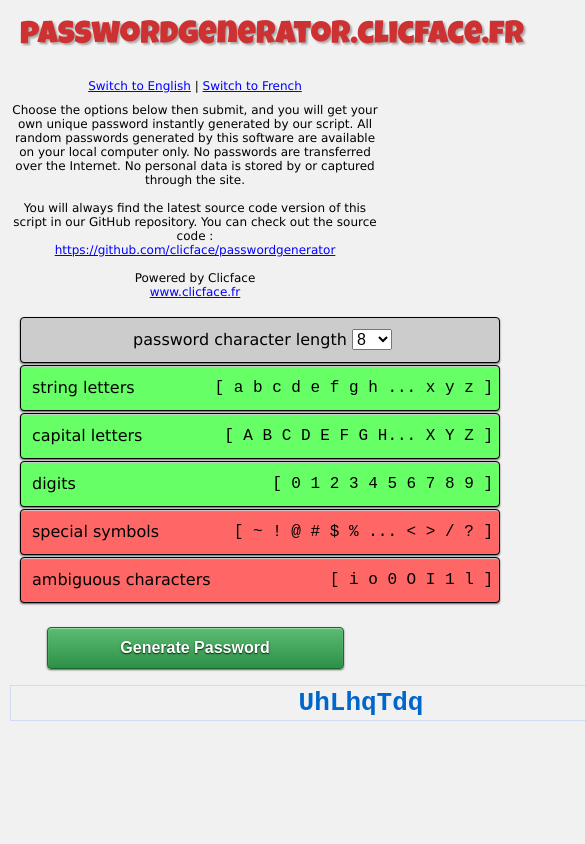
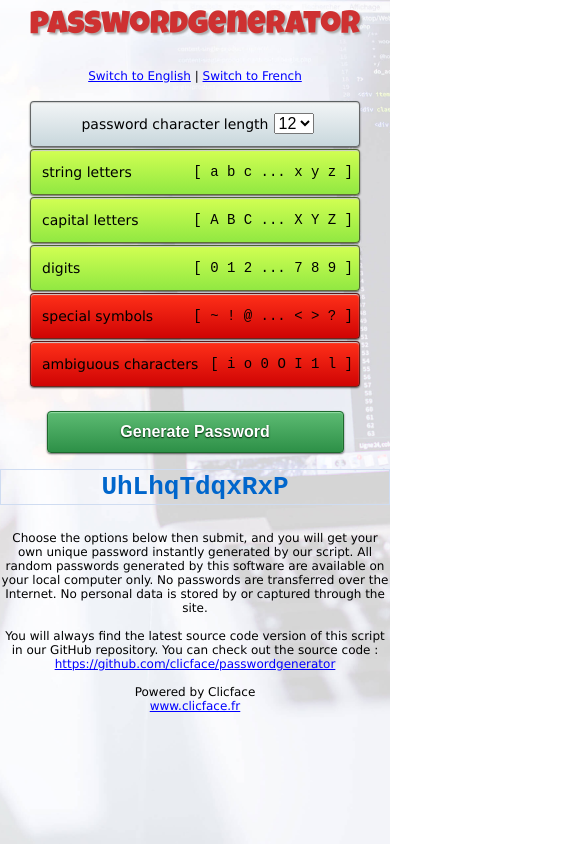
Before and after one commit to Clicface/passwordgenerator, a plain HTML site: page index.html in a window 390 px wide. Both pictures are taken after a click on the link "Generate Password". Shown: the top 844 px of the page, 585 px wide, since content can reach past the window. Drawn offline with nearby package versions, Linux system fonts and the light colour scheme.

Commit message:
Improving mobile display.

```diff
--- /dev/null
+++ b/css/style.css
@@ -0,0 +1,195 @@
+html {
+  margin:0;
+  padding:0;
+  background: url(../img/bg.jpg) no-repeat center fixed;
+  -webkit-background-size: cover;
+  background-size: cover;
+}
+body {
+  font-family: Verdana, Geneva, sans-serif;
+  margin: 0 auto;
+  max-width: 900px;
+}
+a, a:visited {
+  color:#0000FF;
+}
+#langChanger, #description, #desciption a:visited {
+  font-family:Verdana,Geneva,sans-serif;
+  font-size: 12px;
+  margin-bottom: 10px;
+  text-align: center;
+  color: inherit;
+}
+#option_choice {
+  width: 350px;
+  margin-left: auto;
+  margin-right: auto;
+}
+.length_item, .checked_item, .unchecked_item {
+  border-radius: 4px;
+  border: 1px solid rgba(36, 36, 36, 0.66);
+  box-shadow: rgb(204, 204, 204) 0px 1px 1px 0px inset, rgba(0, 0, 0, 0.611765) 0px 1px 2px 0px;
+  display: block;
+}
+.length_item {
+  text-align: center;
+  background: #f2f5f6;
+  background: -moz-linear-gradient(top, #f2f5f6 0%, #e3eaed 37%, #c8d7dc 100%);
+  background: -webkit-linear-gradient(top, #f2f5f6 0%,#e3eaed 37%,#c8d7dc 100%);
+  background: linear-gradient(to bottom, #f2f5f6 0%,#e3eaed 37%,#c8d7dc 100%);
+  filter: progid:DXImageTransform.Microsoft.gradient( startColorstr='#f2f5f6', endColorstr='#c8d7dc',GradientType=0 );
+}
+.checked_item {
+  background: #d2ff52;
+  background: -moz-linear-gradient(top, #d2ff52 0%, #91e842 100%);
+  background: -webkit-linear-gradient(top, #d2ff52 0%,#91e842 100%);
+  background: linear-gradient(to bottom, #d2ff52 0%,#91e842 100%);
+  filter: progid:DXImageTransform.Microsoft.gradient( startColorstr='#d2ff52', endColorstr='#91e842',GradientType=0 );
+}
+.unchecked_item {
+  background: #ff3019;
+  background: -moz-linear-gradient(top, #ff3019 0%, #cf0404 100%);
+  background: -webkit-linear-gradient(top, #ff3019 0%,#cf0404 100%);
+  background: linear-gradient(to bottom, #ff3019 0%,#cf0404 100%);
+  filter: progid:DXImageTransform.Microsoft.gradient( startColorstr='#ff3019', endColorstr='#cf0404',GradientType=0 );
+}
+select {
+  font-size: 16px;
+}
+input[type="checkbox"] {
+  display: none;
+}
+ul {
+  font-family: Verdana, Arial, Helvetica, sans-serif;
+  font-style: normal;
+  line-height: 2em;
+  font-weight: normal;
+  font-variant: normal;
+  text-transform: none;
+  text-indent: 5px;
+  list-style-position: outside;
+  list-style-type: none;
+  padding: 6px;
+  margin: 2px;
+}
+li {
+  padding: 6px;
+  margin: 2px;
+}
+label[for=length_chars_select],
+label[for=alphalower_chars_checkbox],
+label[for=alphaupper_chars_checkbox],
+label[for=num_chars_checkbox],
+label[for=special_chars_checkbox],
+label[for=ambiguous_chars_checkbox] {
+  font-size: 14px;
+}
+.chars_example {
+  font-family:'Courier New', Courier, monospace;
+  float: right;
+}
+.checked_item label, .unchecked_item label {
+  display:block;
+}
+#title a {
+  font-family: "Luckiest Guy", Arial, serif;
+  font-size: 32px;
+  color:#CE3131;
+  text-decoration: none;
+  text-shadow: 2px 2px 2px #aaa;
+  text-align : center;
+  padding: 10px;
+  display: block;
+}
+
+#generate {
+  border-collapse: collapse;
+  color: rgb(255, 255, 255);
+  cursor: auto;
+  display: block;
+  font-family: Arial, Helvetica, sans-serif;
+  font-size: 16px;
+  font-weight: bold;
+  height: 40px;
+  line-height: 40px;
+  margin-bottom: 0px;
+  margin-left: 0px;
+  margin-right: 0px;
+  margin-top: 0px;
+  padding-bottom: 0px;
+  padding-left: 20px;
+  padding-right: 20px;
+  padding-top: 0px;
+  text-align: center;
+  text-decoration: none;
+  text-shadow: rgb(17, 74, 30) 0px 1px 2px, rgb(17, 74, 30) 0px 1px 0px;
+  width: 255px;
+  -webkit-background-clip: border-box;
+  -webkit-background-origin: padding-box;
+  -webkit-background-size: auto;
+  -webkit-border-image: none;
+  -webkit-box-shadow: rgb(148, 221, 166) 0px 1px 1px 0px inset, rgba(0, 0, 0, 0.611765) 0px 1px 2px 0px;
+  background-attachment: scroll;
+  background-clip: border-box;
+  background-color: rgba(0, 0, 0, 0);
+  background-image: -webkit-linear-gradient(top, rgb(93, 187, 115) 0%, rgb(45, 144, 71) 100%);
+  background-origin: padding-box;
+  background-size: auto;
+  border-bottom-color: rgb(29, 105, 45);
+  border-bottom-left-radius: 4px;
+  border-bottom-right-radius: 4px;
+  border-bottom-style: solid;
+  border-bottom-width: 1px;
+  border-collapse: collapse;
+  border-left-color: rgb(29, 105, 45);
+  border-left-style: solid;
+  border-left-width: 1px;
+  border-right-color: rgb(29, 105, 45);
+  border-right-style: solid;
+  border-right-width: 1px;
+  border-top-color: rgb(29, 105, 45);
+  border-top-left-radius: 4px;
+  border-top-right-radius: 4px;
+  border-top-style: solid;
+  border-top-width: 1px;
+  box-shadow: rgb(148, 221, 166) 0px 1px 1px 0px inset, rgba(0, 0, 0, 0.611765) 0px 1px 2px 0px;
+  -moz-box-shadow: inset 0 1px 1px #94dda6, 0 1px 2px rgba(0,0,0,0.61);
+  background: #5dbb73;
+  background: -moz-linear-gradient(top, #5dbb73 0%, #2d9047 100%);
+  background: -webkit-gradient(linear, left top, left bottom, color-stop(0%,#5dbb73), color-stop(100%,#2d9047));
+  background: -o-linear-gradient(top, #5dbb73 0%,#2d9047 100%);
+  background: -ms-linear-gradient(top, #5dbb73 0%,#2d9047 100%);
+  background: linear-gradient(top, #5dbb73 0%,#2d9047 100%);
+  filter: progid:DXImageTransform.Microsoft.gradient( startColorstr='#5dbb73', endColorstr='#2d9047',GradientType=0 );
+  margin-left: auto;
+  margin-right: auto;
+}
+#generate:hover {
+  background: #68ce80; /* Old browsers */
+  background: -moz-linear-gradient(top, #68ce80 0%, #3cae5a 100%); /* FF3.6+ */
+  background: -webkit-gradient(linear, left top, left bottom, color-stop(0%,#68ce80), color-stop(100%,#3cae5a)); /* Chrome,Safari4+ */
+  background: -webkit-linear-gradient(top, #68ce80 0%,#3cae5a 100%); /* Chrome10+,Safari5.1+ */
+  background: -o-linear-gradient(top, #68ce80 0%,#3cae5a 100%); /* Opera 11.10+ */
+  background: -ms-linear-gradient(top, #68ce80 0%,#3cae5a 100%); /* IE10+ */
+  background: linear-gradient(top, #68ce80 0%,#3cae5a 100%); /* W3C */
+  filter: progid:DXImageTransform.Microsoft.gradient( startColorstr='#68ce80', endColorstr='#3cae5a',GradientType=0 ); /* IE6-9 */
+}
+
+.password {
+  margin-top: 3px;
+  color: #0066cc;
+  font-family: Georgia, "Times New Roman", Times, serif;
+  font-family: "Times New Roman", Times, serif;
+  font-size: 28px;
+  font-family: "Courier New", Courier, monospace;
+  font-size: 26px;
+  font-weight: bold;
+  padding: 2px 0;
+  letter-spacing: 1px;
+  text-align: center;
+  border: 1px solid #cfdcf1;
+  letter-spacing: 0;
+  /* width: 700px; */
+  margin-left: auto;
+  margin-right: auto;
+}
--- a/index.html
+++ b/index.html
@@ -4,21 +4,17 @@
 	<head>
 		<title>Random Password Generator - Clicface</title>
 		<meta http-equiv="content-type" content="text/html; charset=UTF-8" />
+		<meta name="viewport" content="width=device-width, initial-scale=1.0" />
 		<link rel="stylesheet" type="text/css" href="//fonts.googleapis.com/css?family=Luckiest+Guy" />
-		<link rel="stylesheet" type="text/css" href="style.css" />
+		<link rel="stylesheet" type="text/css" href="css/style.css" />
 		<script type="text/javascript" src="//ajax.googleapis.com/ajax/libs/jquery/1/jquery.min.js"></script>
-		<script type="text/javascript" src="jquery-lang.js"></script>
+		<script type="text/javascript" src="lib/jquery-lang.js"></script>
 		<script type="text/javascript" src="langpack/fr.js"></script>
 	</head>
 	<body>
-		<div id="title"><a href="https://passwordgenerator.clicface.fr">passwordgenerator.clicface.fr</a></div>
+		<div id="title"><a href="https://passwordgenerator.clicface.fr">passwordgenerator</a></div>
 		<p></p>
 		<div id="langChanger"><a href="javascript:window.lang.change('en');">Switch to English</a> | <a href="javascript:window.lang.change('fr');">Switch to French</a></div>
-		<div id="description">
-			<span lang="en">Choose the options below then submit, and you will get your own unique password instantly generated by our script. All random passwords generated by this software are available on your local computer only. No passwords are transferred over the Internet. No personal data is stored by or captured through the site.</span><br />
-			<br /><span lang="en">You will always find the latest source code version of this script in our GitHub repository. You can check out the source code :</span><br /><span><a href="https://github.com/clicface/passwordgenerator">https://github.com/clicface/passwordgenerator</a></span><br />
-			<br /><span lang="en">Powered by Clicface</span><br /><span><a href="http://www.clicface.fr">www.clicface.fr</a></span>
-		</div>
 		<div id="option_choice">
 			<form action="">
 				<ul class="checkboxlist">
@@ -29,11 +25,11 @@
 							<option value="5" >5</option>
 							<option value="6" >6</option>
 							<option value="7" >7</option>
-							<option value="8" selected="selected">8</option>
+							<option value="8" >8</option>
 							<option value="9" >9</option>
 							<option value="10" >10</option>
 							<option value="11" >11</option>
-							<option value="12" >12</option>
+							<option value="12" selected="selected">12</option>
 							<option value="13" >13</option>
 							<option value="14" >14</option>
 							<option value="15" >15</option>
@@ -56,15 +52,20 @@
 							<option value="32" >32</option>
 						</select>
 					</li>
-					<li class="checked_item"><input type="checkbox" name="alphalower_chars_checkbox" id="alphalower_chars_checkbox" checked="checked" /><label for="alphalower_chars_checkbox"><span lang="en">string letters</span> <span class="chars_example">[ a b c d e f g h ... x y z ]</span></label></li>
-					<li class="checked_item"><input type="checkbox" name="alphaupper_chars_checkbox" id="alphaupper_chars_checkbox" checked="checked" /><label for="alphaupper_chars_checkbox"><span lang="en">capital letters</span> <span class="chars_example">[ A B C D E F G H... X Y Z ]</span></label></li>
-					<li class="checked_item"><input type="checkbox" name="num_chars_checkbox" id="num_chars_checkbox" checked="checked" /><label for="num_chars_checkbox"><span lang="en">digits</span> <span class="chars_example">[ 0 1 2 3 4 5 6 7 8 9 ]</span></label></li>
-					<li class="unchecked_item"><input type="checkbox" name="special_chars_checkbox" id="special_chars_checkbox" /><label for="special_chars_checkbox"><span lang="en">special symbols</span> <span class="chars_example">[  ~ ! @ # $ % ... &lt; &gt; / ? ]</span></label></li>
+					<li class="checked_item"><input type="checkbox" name="alphalower_chars_checkbox" id="alphalower_chars_checkbox" checked="checked" /><label for="alphalower_chars_checkbox"><span lang="en">string letters</span> <span class="chars_example">[ a b c ... x y z ]</span></label></li>
+					<li class="checked_item"><input type="checkbox" name="alphaupper_chars_checkbox" id="alphaupper_chars_checkbox" checked="checked" /><label for="alphaupper_chars_checkbox"><span lang="en">capital letters</span> <span class="chars_example">[ A B C ... X Y Z ]</span></label></li>
+					<li class="checked_item"><input type="checkbox" name="num_chars_checkbox" id="num_chars_checkbox" checked="checked" /><label for="num_chars_checkbox"><span lang="en">digits</span> <span class="chars_example">[ 0 1 2 ... 7 8 9 ]</span></label></li>
+					<li class="unchecked_item"><input type="checkbox" name="special_chars_checkbox" id="special_chars_checkbox" /><label for="special_chars_checkbox"><span lang="en">special symbols</span> <span class="chars_example">[  ~ ! @ ... &lt; &gt; ? ]</span></label></li>
 					<li class="unchecked_item"><input type="checkbox" name="ambiguous_chars_checkbox" id="ambiguous_chars_checkbox" /><label for="ambiguous_chars_checkbox"><span lang="en">ambiguous characters</span> <span class="chars_example">[ i o 0 O I 1 l ]</span></label></li>
 				</ul>
 			</form>
 		</div>
 		<p><a href="#" id="generate" lang="en">Generate Password</a></p>
+		<div id="description">
+			<span lang="en">Choose the options below then submit, and you will get your own unique password instantly generated by our script. All random passwords generated by this software are available on your local computer only. No passwords are transferred over the Internet. No personal data is stored by or captured through the site.</span><br />
+			<br /><span lang="en">You will always find the latest source code version of this script in our GitHub repository. You can check out the source code :</span><br /><span><a href="https://github.com/clicface/passwordgenerator">https://github.com/clicface/passwordgenerator</a></span><br />
+			<br /><span lang="en">Powered by Clicface</span><br /><span><a href="http://www.clicface.fr">www.clicface.fr</a></span>
+		</div>
 		<script type="text/javascript">
 			//<![CDATA[
 			(function($) {
@@ -131,15 +132,18 @@
 		</script>
 		<!-- Piwik -->
 		<script type="text/javascript">
-			var pkBaseURL = (("https:" == document.location.protocol) ? "https://analytics.clicface.fr/" : "http://analytics.clicface.fr/");
-			document.write(unescape("%3Cscript src='" + pkBaseURL + "piwik.js' type='text/javascript'%3E%3C/script%3E"));
-			</script><script type="text/javascript">
-			try {
-				var piwikTracker = Piwik.getTracker(pkBaseURL + "piwik.php", 25);
-				piwikTracker.trackPageView();
-				piwikTracker.enableLinkTracking();
-			} catch( err ) {}
-		</script><noscript><p><img src="http://analytics.clicface.fr/piwik.php?idsite=25" style="border:0" alt="" /></p></noscript>
-		<!-- End Piwik Tracking Code -->
+			var _paq = _paq || [];
+			_paq.push(['trackPageView']);
+			_paq.push(['enableLinkTracking']);
+			(function() {
+				var u="//analytics.clicface.fr/";
+				_paq.push(['setTrackerUrl', u+'piwik.php']);
+				_paq.push(['setSiteId', 25]);
+				var d=document, g=d.createElement('script'), s=d.getElementsByTagName('script')[0];
+				g.type='text/javascript'; g.async=true; g.defer=true; g.src=u+'piwik.js'; s.parentNode.insertBefore(g,s);
+			})();
+		</script>
+		<noscript><p><img src="//analytics.clicface.fr/piwik.php?idsite=25" style="border:0;" alt="" /></p></noscript>
+		<!-- End Piwik Code -->
 	</body>
 </html>
--- a/style.css
+++ /dev/null
@@ -1,182 +0,0 @@
-body {
-	font-family: Verdana, Geneva, sans-serif;
-	background-color: #f1f1f1;
-	margin: 10px;
-}
-a, a:visited {
-	color:#0000FF;
-}
-#langChanger, #description, #desciption a:visited {
-	font-family:Verdana,Geneva,sans-serif;
-	font-size: 12px;
-	margin-bottom: 10px;
-	text-align: center;
-	color: inherit;
-}
-#option_choice {
-	width: 500px;
-	margin-left: auto;
-	margin-right: auto;
-}
-.length_item, .checked_item, .unchecked_item {
-	border-bottom-left-radius: 4px;
-	border-bottom-right-radius: 4px;
-	border-bottom-style: solid;
-	border-bottom-width: 1px;
-	border-collapse: collapse;
-	border-left-color: rgb(0, 0, 0);
-	border-left-style: solid;
-	border-left-width: 1px;
-	border-right-color: rgb(0, 0, 0);
-	border-right-style: solid;
-	border-right-width: 1px;
-	border-top-color: rgb(0, 0, 0);
-	border-top-left-radius: 4px;
-	border-top-right-radius: 4px;
-	border-top-style: solid;
-	border-top-width: 1px;
-	box-shadow: rgb(204, 204, 204) 0px 1px 1px 0px inset, rgba(0, 0, 0, 0.611765) 0px 1px 2px 0px;
-	display: block;
-}
-.length_item {
-	background: #CCCCCC;
-	text-align: center;
-}
-.checked_item {
-	background: #66FF66;
-}
-.unchecked_item {
-	background: #FF6666;
-}
-select {
-	font-size: 16px;
-}
-input[type="checkbox"] {
-	display: none;
-}
-ul {
-	font-family: Verdana, Arial, Helvetica, sans-serif;
-	font-style: normal;
-	line-height: 2em;
-	font-weight: normal;
-	font-variant: normal;
-	text-transform: none;
-	text-indent: 5px;
-	list-style-position: outside;
-	list-style-type: none;
-	padding: 6px;
-	margin: 2px;
-}
-li {
-	padding: 6px;
-	margin: 2px;
-}
-.chars_example {
-	font-family:'Courier New', Courier, monospace;
-	float: right;
-}
-.checked_item label, .unchecked_item label {
-	display:block;
-}
-#title a {
-	font-family: "Luckiest Guy", Arial, serif;
-	font-size: 32px;
-	color:#CE3131;
-	text-decoration: none;
-	text-shadow: 2px 2px 2px #aaa;
-	text-align : center;
-	padding: 10px;
-	display: block;
-}
-
-#generate {
-	border-collapse: collapse;
-	color: rgb(255, 255, 255);
-	cursor: auto;
-	display: block;
-	font-family: Arial, Helvetica, sans-serif;
-	font-size: 16px;
-	font-weight: bold;
-	height: 40px;
-	line-height: 40px;
-	margin-bottom: 0px;
-	margin-left: 0px;
-	margin-right: 0px;
-	margin-top: 0px;
-	padding-bottom: 0px;
-	padding-left: 20px;
-	padding-right: 20px;
-	padding-top: 0px;
-	text-align: center;
-	text-decoration: none;
-	text-shadow: rgb(17, 74, 30) 0px 1px 2px, rgb(17, 74, 30) 0px 1px 0px;
-	width: 255px;
-	-webkit-background-clip: border-box;
-	-webkit-background-origin: padding-box;
-	-webkit-background-size: auto;
-	-webkit-border-image: none;
-	-webkit-box-shadow: rgb(148, 221, 166) 0px 1px 1px 0px inset, rgba(0, 0, 0, 0.611765) 0px 1px 2px 0px;
-	background-attachment: scroll;
-	background-clip: border-box;
-	background-color: rgba(0, 0, 0, 0);
-	background-image: -webkit-linear-gradient(top, rgb(93, 187, 115) 0%, rgb(45, 144, 71) 100%);
-	background-origin: padding-box;
-	background-size: auto;
-	border-bottom-color: rgb(29, 105, 45);
-	border-bottom-left-radius: 4px;
-	border-bottom-right-radius: 4px;
-	border-bottom-style: solid;
-	border-bottom-width: 1px;
-	border-collapse: collapse;
-	border-left-color: rgb(29, 105, 45);
-	border-left-style: solid;
-	border-left-width: 1px;
-	border-right-color: rgb(29, 105, 45);
-	border-right-style: solid;
-	border-right-width: 1px;
-	border-top-color: rgb(29, 105, 45);
-	border-top-left-radius: 4px;
-	border-top-right-radius: 4px;
-	border-top-style: solid;
-	border-top-width: 1px;
-	box-shadow: rgb(148, 221, 166) 0px 1px 1px 0px inset, rgba(0, 0, 0, 0.611765) 0px 1px 2px 0px;
-	-moz-box-shadow: inset 0 1px 1px #94dda6, 0 1px 2px rgba(0,0,0,0.61);
-	background: #5dbb73;
-	background: -moz-linear-gradient(top, #5dbb73 0%, #2d9047 100%);
-	background: -webkit-gradient(linear, left top, left bottom, color-stop(0%,#5dbb73), color-stop(100%,#2d9047));
-	background: -o-linear-gradient(top, #5dbb73 0%,#2d9047 100%);
-	background: -ms-linear-gradient(top, #5dbb73 0%,#2d9047 100%);
-	background: linear-gradient(top, #5dbb73 0%,#2d9047 100%);
-	filter: progid:DXImageTransform.Microsoft.gradient( startColorstr='#5dbb73', endColorstr='#2d9047',GradientType=0 );
-	margin-left: auto;
-	margin-right: auto;
-}
-#generate:hover {
-	background: #68ce80; /* Old browsers */
-	background: -moz-linear-gradient(top, #68ce80 0%, #3cae5a 100%); /* FF3.6+ */
-	background: -webkit-gradient(linear, left top, left bottom, color-stop(0%,#68ce80), color-stop(100%,#3cae5a)); /* Chrome,Safari4+ */
-	background: -webkit-linear-gradient(top, #68ce80 0%,#3cae5a 100%); /* Chrome10+,Safari5.1+ */
-	background: -o-linear-gradient(top, #68ce80 0%,#3cae5a 100%); /* Opera 11.10+ */
-	background: -ms-linear-gradient(top, #68ce80 0%,#3cae5a 100%); /* IE10+ */
-	background: linear-gradient(top, #68ce80 0%,#3cae5a 100%); /* W3C */
-	filter: progid:DXImageTransform.Microsoft.gradient( startColorstr='#68ce80', endColorstr='#3cae5a',GradientType=0 ); /* IE6-9 */
-}
-
-.password {
-	margin-top: 3px;
-	color: #0066cc;
-	font-family: Georgia, "Times New Roman", Times, serif;
-	font-family: "Times New Roman", Times, serif;
-	font-size: 28px;
-	font-family: "Courier New", Courier, monospace;
-	font-size: 26px;
-	font-weight: bold;
-	padding: 2px 0;
-	letter-spacing: 1px;
-	text-align: center;
-	border: 1px solid #cfdcf1;
-	letter-spacing: 0;
-	width: 700px;
-	margin-left: auto;
-	margin-right: auto;
-}
```
Also changed, not shown: img/bg.jpg (added), lib/jquery-lang.js (renamed from jquery-lang.js).
